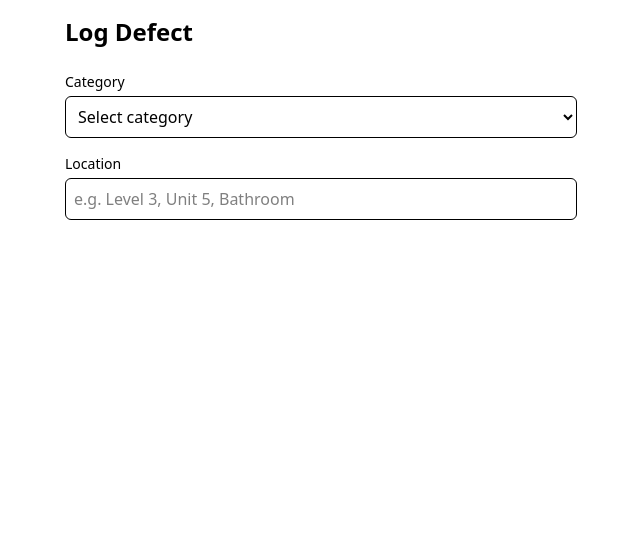
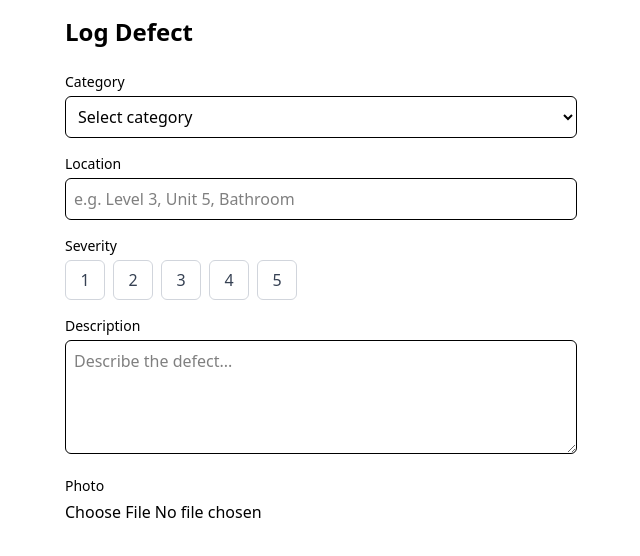
Before and after one commit to striking/startup-factory, a Next.js app in the folder defecttrack/: page /defects/new in a window 1280 px wide. Shown: the top 556 px of the page, without its empty margins (319-959 px from the left). Built offline with nearby package versions, Linux system fonts and the light colour scheme.

Commit message:
feat: US-004 - Add severity rating, description, and photo upload fields

```diff
--- a/defecttrack/app/defects/new/page.tsx
+++ b/defecttrack/app/defects/new/page.tsx
@@ -1,6 +1,7 @@
 'use client';
 
-import { useState } from 'react';
+import { useState, type ChangeEvent } from 'react';
+import type { SeverityRating } from '../types';
 
 const CATEGORIES = [
   'structural',
@@ -11,9 +12,24 @@ const CATEGORIES = [
   'cosmetic',
 ] as const;
 
+const SEVERITY_LEVELS: SeverityRating[] = [1, 2, 3, 4, 5];
+
 export default function NewDefectPage() {
   const [category, setCategory] = useState('');
   const [location, setLocation] = useState('');
+  const [severity, setSeverity] = useState<SeverityRating | null>(null);
+  const [description, setDescription] = useState('');
+  const [photo, setPhoto] = useState<string | null>(null);
+
+  function handlePhotoChange(e: ChangeEvent<HTMLInputElement>) {
+    const file = e.target.files?.[0];
+    if (!file) return;
+    const reader = new FileReader();
+    reader.onloadend = () => {
+      setPhoto(reader.result as string);
+    };
+    reader.readAsDataURL(file);
+  }
 
   return (
     <div className="min-h-screen p-4">
@@ -51,6 +67,58 @@ export default function NewDefectPage() {
               className="w-full border rounded-md p-2"
             />
           </div>
+          <div>
+            <span className="block text-sm font-medium mb-1">Severity</span>
+            <div className="flex gap-2" role="group" aria-label="Severity rating">
+              {SEVERITY_LEVELS.map((level) => (
+                <button
+                  key={level}
+                  type="button"
+                  onClick={() => setSeverity(level)}
+                  className={`w-10 h-10 rounded-md border font-medium ${
+                    severity === level
+                      ? 'bg-blue-600 text-white border-blue-600'
+                      : 'bg-white text-gray-700 border-gray-300'
+                  }`}
+                  aria-pressed={severity === level}
+                >
+                  {level}
+                </button>
+              ))}
+            </div>
+          </div>
+          <div>
+            <label htmlFor="description" className="block text-sm font-medium mb-1">
+              Description
+            </label>
+            <textarea
+              id="description"
+              value={description}
+              onChange={(e) => setDescription(e.target.value)}
+              placeholder="Describe the defect..."
+              rows={4}
+              className="w-full border rounded-md p-2"
+            />
+          </div>
+          <div>
+            <label htmlFor="photo" className="block text-sm font-medium mb-1">
+              Photo
+            </label>
+            <input
+              id="photo"
+              type="file"
+              accept="image/*"
+              onChange={handlePhotoChange}
+              className="w-full"
+            />
+            {photo && (
+              <img
+                src={photo}
+                alt="Defect preview"
+                className="mt-2 w-32 h-32 object-cover rounded-md"
+              />
+            )}
+          </div>
         </form>
       </div>
     </div>
```
Also changed, not shown: 1 other file (tests, documents, lock files or other folders).
